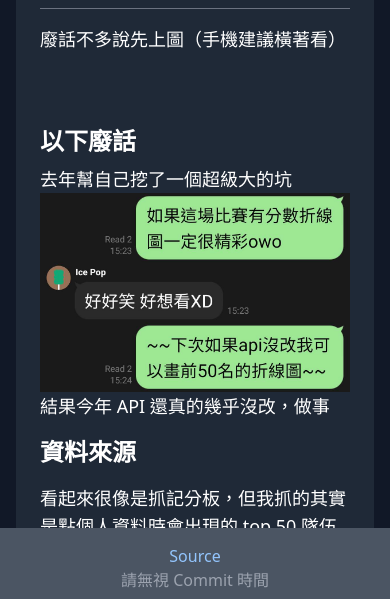
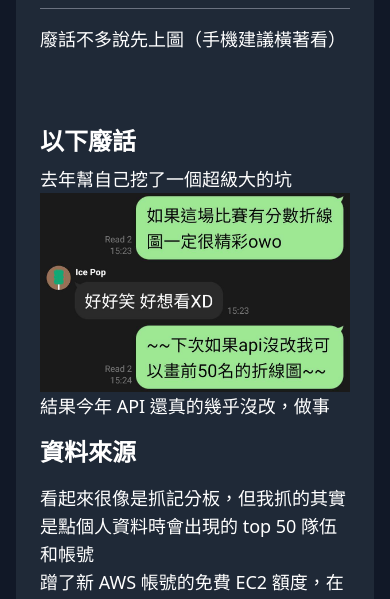
Before and after one commit to idkidkidkidkidkidkidkidk/idkidkidkidkidkidkidkidk.github.io, a website: page articles/gics-stats.html in a window 390 px wide. Shown: the part 236-835 px from the top of the page. Drawn offline with nearby package versions, Linux system fonts and the light colour scheme; a script that the page names is missing.

Commit message:
hide footer on phone

```diff
--- a/articles/gics-stats.html
+++ b/articles/gics-stats.html
@@ -57,7 +57,7 @@
             </ul>
         </div>
     </div>
-    <footer class="bg-gray-600 py-4 text-white text-center mt-8 sticky bottom-0">
+    <footer class="bg-gray-600 py-4 text-white text-center mt-8 sticky bottom-0 hidden md:block">
         <a class="text-blue-300" href="https://github.com/idkidkidkidkidkidkidkidk/idkidkidkidkidkidkidkidk.github.io">Source</a>
         <p class="text-gray-400">請無視 Commit 時間</p>
     </footer>
```
